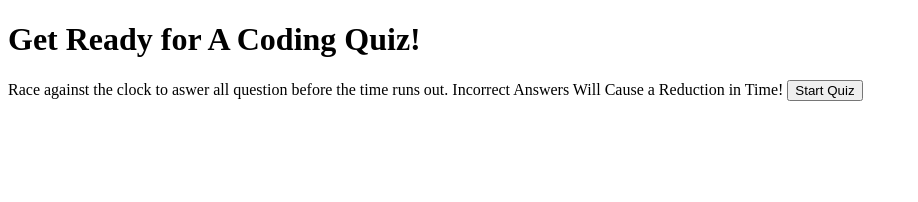
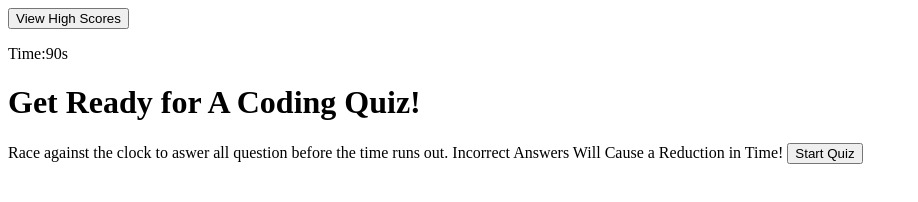
Before and after one commit to TaajL/04-Code-Quiz, a plain HTML site: page index.html in a window 1280 px wide. Shown: the whole page, without its empty margins (0-918 px from the left). Drawn offline with Linux system fonts and the light colour scheme.

Commit message:
updatedHTML

```diff
--- a/index.html
+++ b/index.html
@@ -8,6 +8,10 @@
 </head>
 <body>
     <header>
+
+        <button>View High Scores</button>
+        <p>Time:90s</p>
+
         <h1>Get Ready for A Coding Quiz!</h1>
         <p>Race against the clock to aswer all question before the time runs out.
             Incorrect Answers Will Cause a Reduction in Time!
```
